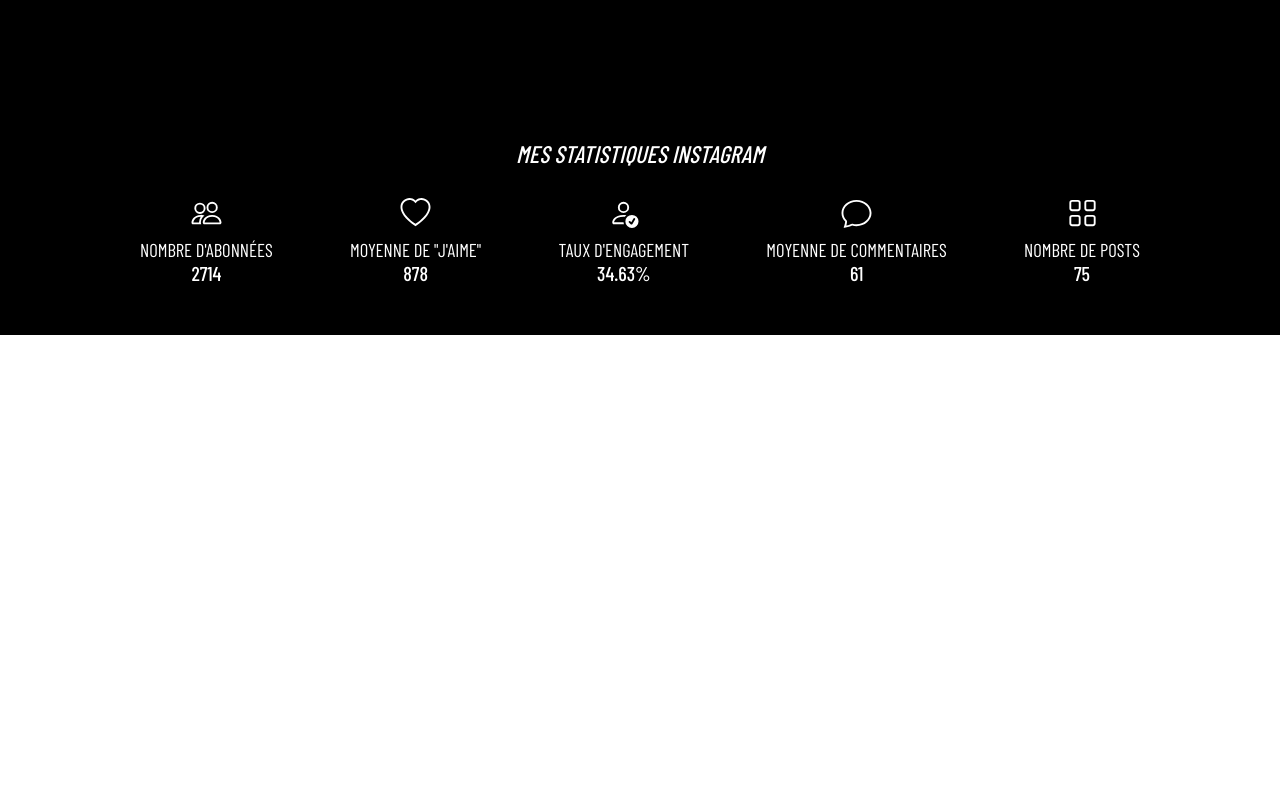
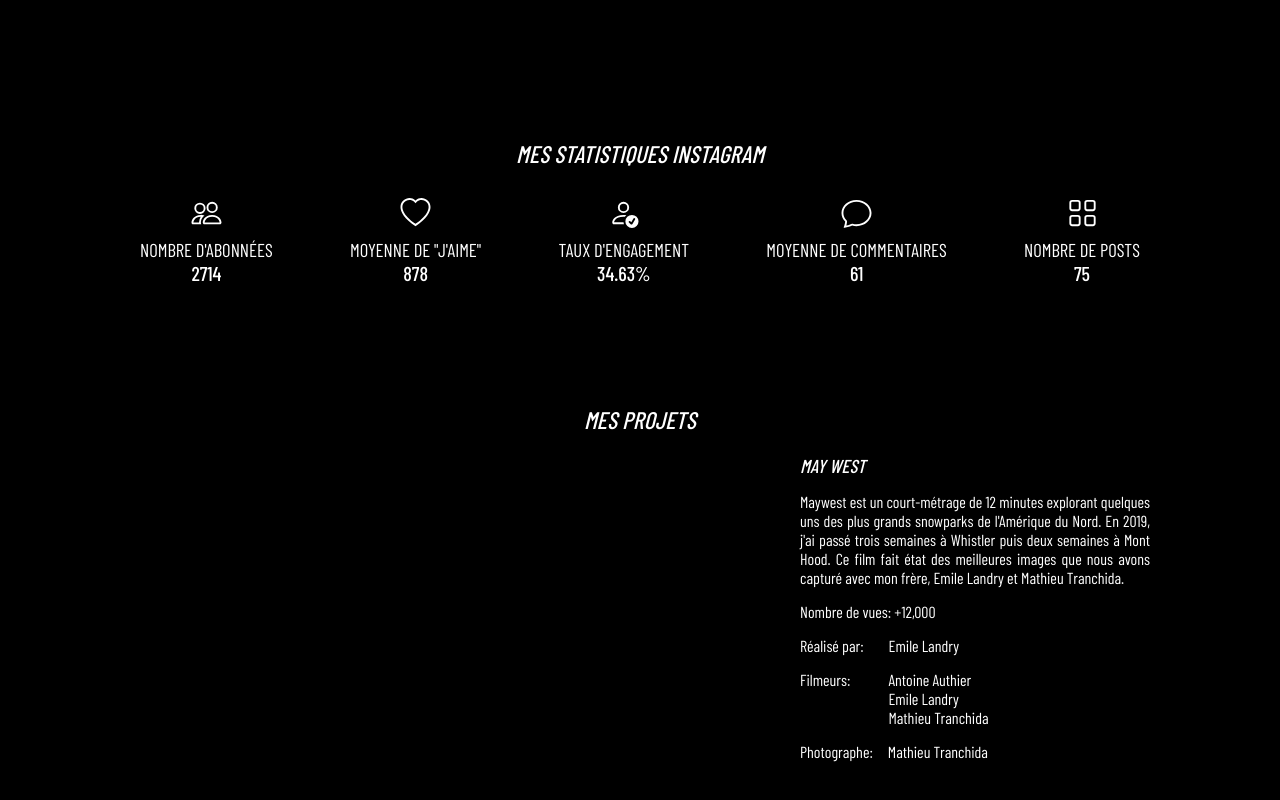
Before and after one commit to mathieutranchida/vincent-authier-website, a React (Create React App) app: page / in a window 1280 px wide. Shown: the part 1076-1876 px from the top of the page. Before the commit the page ends 1411 px from the top, so only its background shows below. Built offline with nearby package versions, Linux system fonts and the light colour scheme; a web font is replaced by a local one.

Commit message:
project section basic done

```diff
--- a/package.json
+++ b/package.json
@@ -11,6 +11,7 @@
     "react": "^17.0.1",
     "react-dom": "^17.0.1",
     "react-icons": "^4.1.0",
+    "react-player": "^2.7.2",
     "react-router-dom": "^5.2.0",
     "react-scripts": "4.0.1",
     "recompose": "^0.30.0",
--- /dev/null
+++ b/src/components/Projects.js
@@ -0,0 +1,122 @@
+import React from "react";
+import styled from "styled-components";
+import ReactPlayer from "react-player/youtube";
+
+import COLORS from "../constants";
+
+const Projects = () => {
+  return (
+    <>
+      <Wrapper>
+        <H1>Mes projets</H1>
+        <Main>
+          <PlayerDiv>
+            <ReactPlayer url="https://youtu.be/_GsBRHxuekw" />
+          </PlayerDiv>
+          <DescriptionDiv>
+            <DescriptionTitle>May West</DescriptionTitle>
+            <DescriptionDetail>
+              Maywest est un court-métrage de 12 minutes explorant quelques uns
+              des plus grands snowparks de l'Amérique du Nord. En 2019, j'ai
+              passé trois semaines à Whistler puis deux semaines à Mont Hood. Ce
+              film fait état des meilleures images que nous avons capturé avec
+              mon frère, Emile Landry et Mathieu Tranchida.
+            </DescriptionDetail>
+            <DescriptionDetail>Nombre de vues: +12,000</DescriptionDetail>
+            <Table>
+              <TableLeft1>Réalisé par:</TableLeft1>
+              <TableRight>
+                <TableRightItem>Emile Landry</TableRightItem>
+              </TableRight>
+            </Table>
+            <Table>
+              <TableLeft2>Filmeurs:</TableLeft2>
+              <TableRight>
+                <TableRightItem>
+                  Antoine Authier
+                  <br />
+                  Emile Landry
+                  <br />
+                  Mathieu Tranchida
+                </TableRightItem>
+              </TableRight>
+            </Table>
+            <Table>
+              <TableLeft3>Photographe:</TableLeft3>
+              <TableRight>
+                <TableRightItem>Mathieu Tranchida</TableRightItem>
+              </TableRight>
+            </Table>
+          </DescriptionDiv>
+        </Main>
+      </Wrapper>
+    </>
+  );
+};
+
+const Wrapper = styled.div`
+  background-color: ${COLORS.backgroundBody};
+  color: ${COLORS.textBody};
+  display: flex;
+  justify-content: center;
+  flex-direction: column;
+  align-items: center;
+  padding: 50px;
+`;
+
+const H1 = styled.h2`
+  text-transform: uppercase;
+  font-style: italic;
+  font-weight: 500;
+`;
+
+const Main = styled.div`
+  max-width: 1020px;
+  width: 100%;
+  padding: 0px 10px;
+  display: flex;
+  justify-content: space-between;
+`;
+
+const PlayerDiv = styled.div`
+  min-width: 640px;
+`;
+
+const DescriptionDiv = styled.div`
+  margin-left: 30px;
+`;
+
+const DescriptionTitle = styled.h3`
+  margin: 0px 0px 15px 0px;
+  text-transform: uppercase;
+  font-style: italic;
+  font-weight: 500;
+`;
+
+const DescriptionDetail = styled.div`
+  text-align: justify;
+  margin-top: 15px;
+`;
+
+const Table = styled.div`
+  display: flex;
+  margin-top: 15px;
+`;
+
+const TableLeft1 = styled.div`
+  margin-right: 25px;
+`;
+
+const TableLeft2 = styled.div`
+  margin-right: 38px;
+`;
+
+const TableLeft3 = styled.div`
+  margin-right: 15px;
+`;
+
+const TableRight = styled.div``;
+
+const TableRightItem = styled.div``;
+
+export default Projects;
--- a/src/components/index.js
+++ b/src/components/index.js
@@ -4,7 +4,8 @@
 
 import Intro from "./Intro";
 import About from "./About";
-import InstaFeed from "./InstaFeed";
+import InstaStats from "./InstaStats";
+import Projects from "./Projects";
 
 import COLORS from "../constants";
 
@@ -33,7 +34,10 @@
           <About />
         </section>
         <section>
-          <InstaFeed />
+          <InstaStats />
+        </section>
+        <section>
+          <Projects />
         </section>
       </Wrapper>
     </>
```
Also changed, not shown: src/components/InstaStats.js (renamed from src/components/InstaFeed.js), 2 other files (tests, documents, lock files or other folders).
